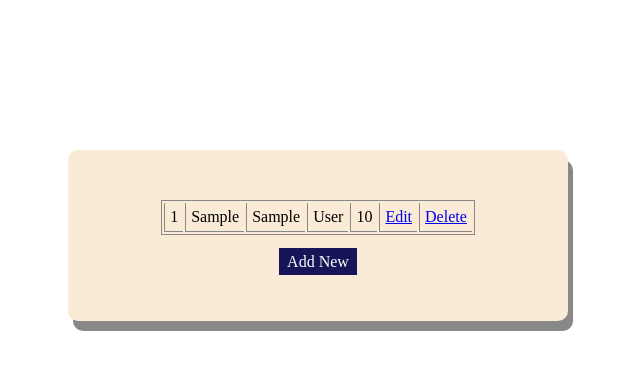
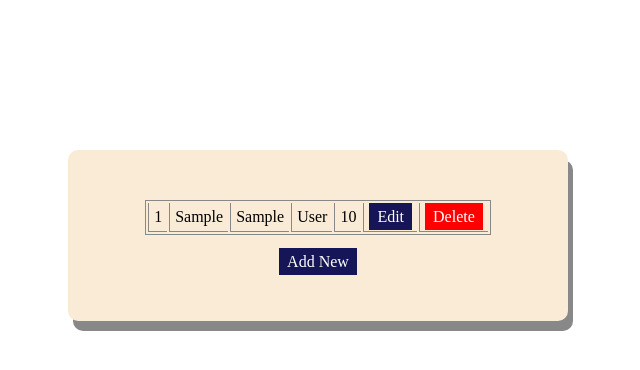
Before and after one commit to areeba-noreen/basephp, a PHP site: page /basephp/dashboard.php in a window 1280 px wide. Shown: the part 165-535 px from the top of the page, without its empty margins (322-962 px from the left). Run offline with PHP 8.4, Linux system fonts and the light colour scheme; tables that the repository leaves empty or names only in its code hold one stand-in row (values such as "Sample post").

Commit message:
change edit & delete button style

```diff
--- a/assets/style.css
+++ b/assets/style.css
@@ -42,6 +42,9 @@ body {
 .container .wrapper .field-group .form-input {
   margin: 5px;
 }
+.container .wrapper .field-group .btn-delete {
+  background-color: red !important;
+}
 .container .wrapper .field-group .btn {
   background-color: #151557;
   color: white;
--- a/assets/style.less
+++ b/assets/style.less
@@ -48,6 +48,10 @@ body {
                 margin: 5px;
             }
 
+            .btn-delete {
+                background-color: red !important;
+            }
+
             .btn {
                 background-color: rgb(21, 21, 87);
                 color: white;
@@ -57,6 +61,7 @@ body {
                 border-bottom-style: none;
             }
         }
+
     }
 
 }
--- a/dashboard.php
+++ b/dashboard.php
@@ -51,11 +51,11 @@ $result = $conn->query($sql);
                                 <?php echo $row['fee']; ?>
                             </td>
                             <td>
-                                <a href="http://localhost/basephp/edit.php?id=<?php echo $row['id']; ?>">Edit</a>
+                                <a class="btn" href="http://localhost/basephp/edit.php?id=<?php echo $row['id']; ?>">Edit</a>
 
                             </td>
                             <td>
-                                <a href="http://localhost/basephp/delete.php?id=<?php echo $row['id']; ?>">Delete</a>
+                                <a class="btn-delete btn" href="http://localhost/basephp/delete.php?id=<?php echo $row['id']; ?>">Delete</a>
 
                             </td>
                         </tr>
```
